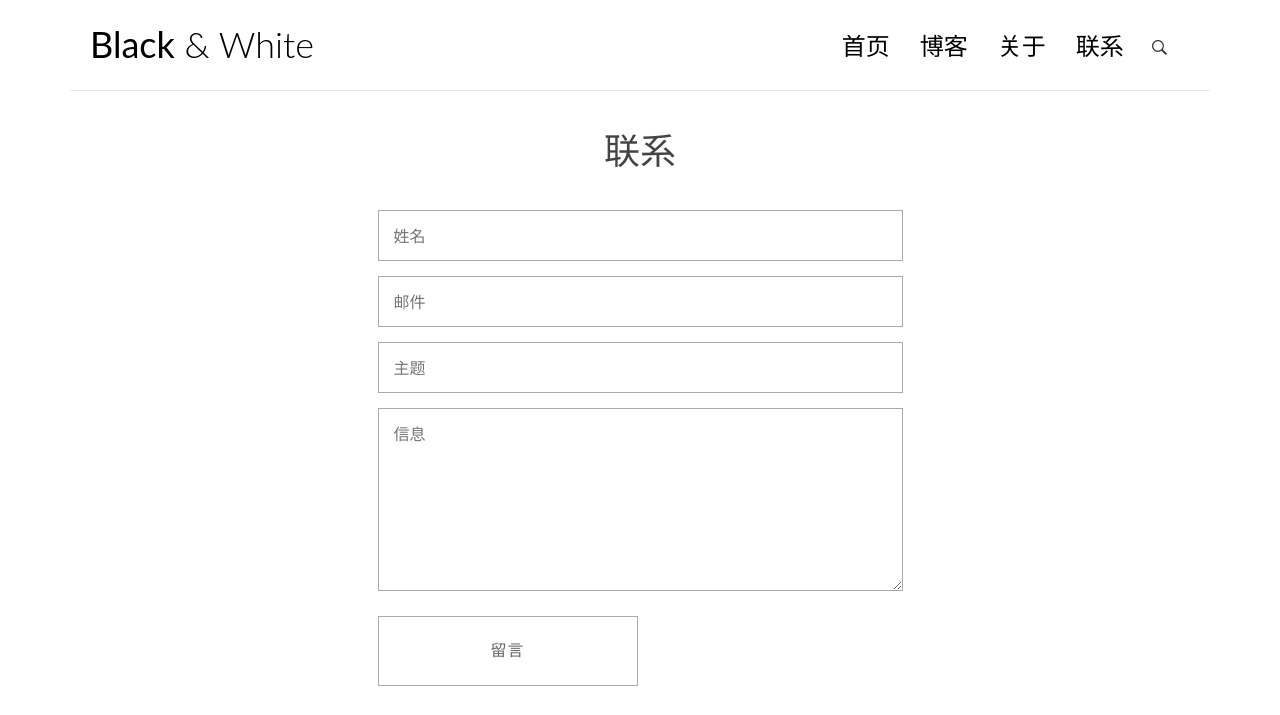
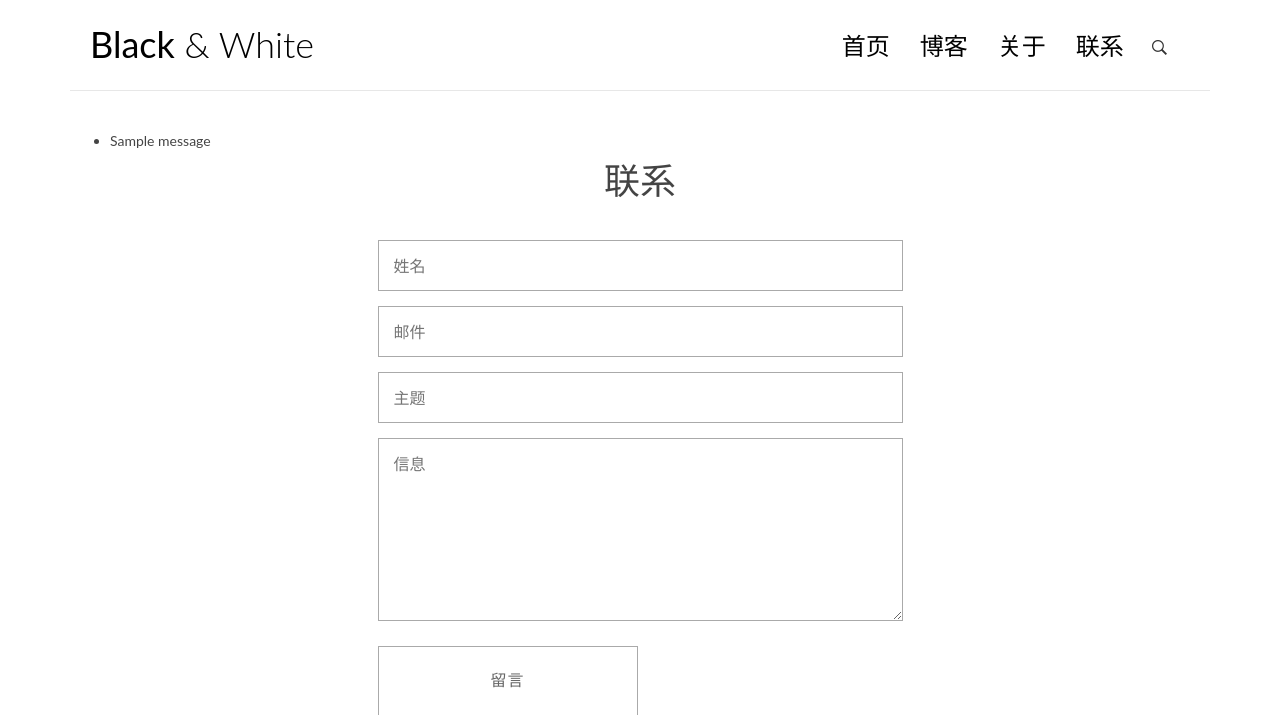
Before and after one commit to opsxin/blog, a Django app: page /contact/ in a window 1280 px wide. Shown: the top 715 px of the page. Run offline with Django 3.2, Linux system fonts and the light colour scheme; tables that the repository leaves empty hold one stand-in row (values such as "Sample post"); one stand-in notice (Sample message) is shown; some libraries are stand-ins or nearby versions.

Commit message:
添加留言结果，刷新不重复提交表单
todo: 使用 Form 代替

```diff
--- a/blog/subject/templates/subject/contact.html
+++ b/blog/subject/templates/subject/contact.html
@@ -68,10 +68,12 @@
 		<div class="container">
 			<div class="row">
 				<main class="col-md-12">
-					{% if message %}
-					<div>
-						<p text-algin="center" style="color:red">{{ message }}</p>
-					</div>
+					{% if messages %}
+					<ul class="messages">
+						{% for message in messages %}
+						<li{% if message.tags %} class="{{ message.tags }}"{% endif %}>{{ message }}</li>
+							{% endfor %}
+					</ul>
 					{% endif %}
 					<h1 class="page-title">联系</h1>
 					<article class="post">
--- a/blog/subject/views.py
+++ b/blog/subject/views.py
@@ -9,6 +9,7 @@ from django.views.decorators.csrf import csrf_protect
 from pure_pagination.mixins import PaginationMixin
 from django.http import HttpResponseRedirect
 from django.urls import reverse
+from django.contrib import messages
 
 # Create your views here.
 
@@ -72,15 +73,19 @@ def about(request):
     return render(request, 'subject/about.html')
 
 
+@csrf_protect
 def contact(request):
     if request.method == 'POST':
         name = request.POST.get("name")
         email = request.POST.get("email")
         subject = request.POST.get("subject")
         message = request.POST.get("message")
-        Contact.objects.create(name=name, email=email,
-                               subject=subject, message=message)
-        message = "留言成功"
-        return render(request, 'subject/contact.html', context={"message": message})
+        try:
+            Contact.objects.create(name=name, email=email,
+                                   subject=subject, message=message)
+            messages.info(request, "留言成功")
+        except:
+            messages.error(request, "留言失败")
+        return HttpResponseRedirect(reverse("subject:contact"))
     else:
         return render(request, 'subject/contact.html')
```
Also changed, not shown: blog/subject/admin.py (+7 -1 lines).
